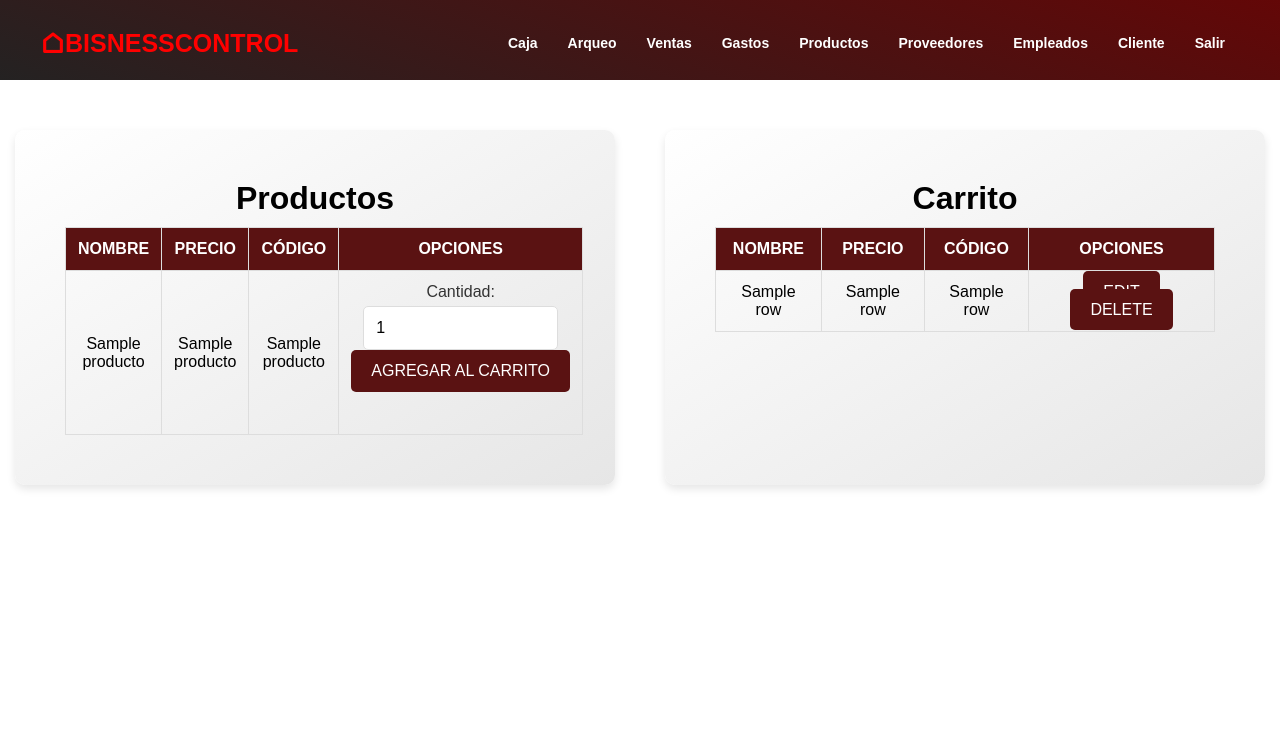
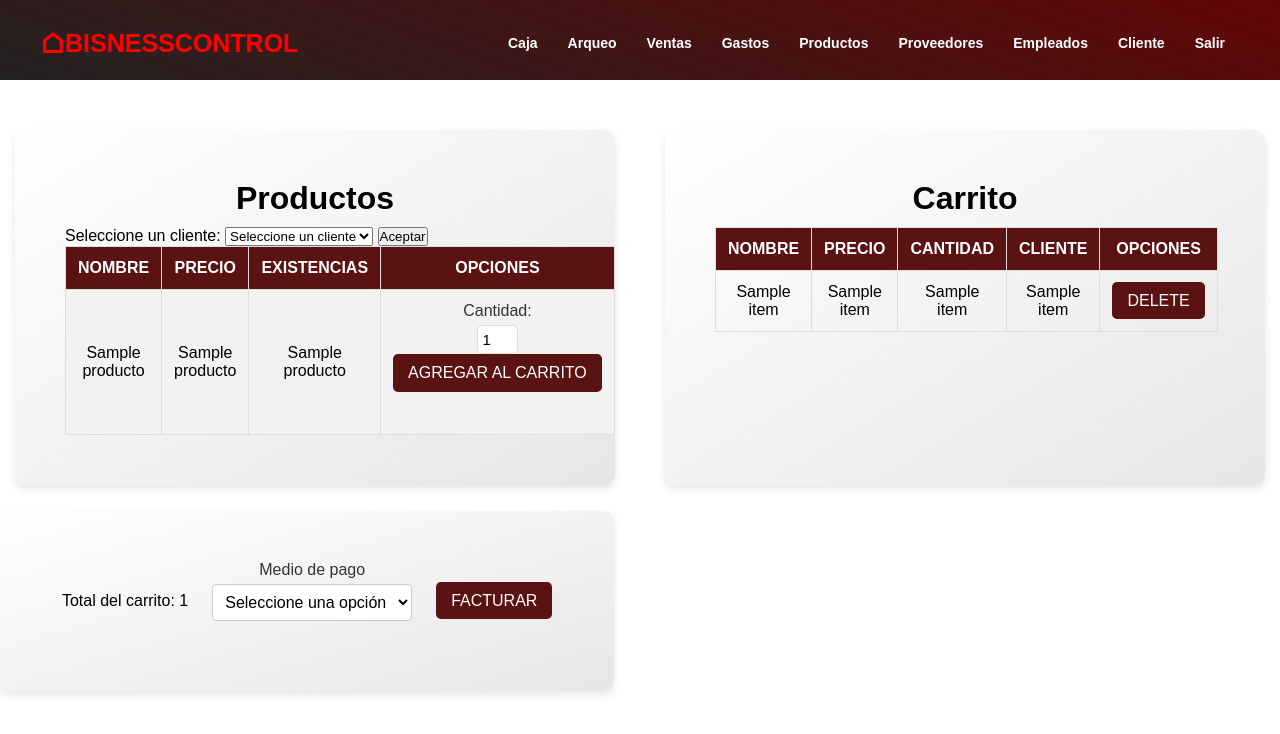
Before and after one commit to jlrssrlj/semillero, a Flask app: template Templates/caja.html in a window 1280 px wide. Shown: the top 734 px of the page. Run offline with Flask 3, Linux system fonts and the light colour scheme; the template is opened without the code that fills it: most values are stand-ins (such as "Sample title", 1, 10 or a date in 2020).

Commit message:
Vista de caja

```diff
--- a/Templates/caja.html
+++ b/Templates/caja.html
@@ -17,30 +17,48 @@
         <div class="table-section" id="tablaProductos" ">
             <h3 class="titulo">Productos</h3>
             <table class="table">
-                <!-- Encabezados de la tabla de productos -->
+
                 <thead>
                     <tr>
                         <th>Nombre</th>
                         <th>Precio</th>
-                        <th>Código</th>
+                        <th>Existencias</th>
                         <th>Opciones</th>
                     </tr>
                 </thead>
-                <!-- Cuerpo de la tabla de productos -->
+
                 <tbody>
+                    <form id="agregarForm" action="/clienteht" method="post">
+                        <div class="cliente-selector">
+                            <label for="cliente">Seleccione un cliente:</label>
+                            <select name="cliente" id="cliente" class="form-control">
+                                <option value="">Seleccione un cliente</option>
+                                {% for cliente in clientes %}
+                                    <option value="{{ cliente[0] }}" data-nombre="{{ cliente[1] }}">{{ cliente[1] }}</option>
+                                {% endfor %}
+                            </select>
+                            <input type="hidden" name="cliente_id" id="cliente_id">
+                            <input type="hidden" name="cliente_nombre" id="cliente_nombre">
+                            <button type="button" onclick="validarCliente()">Aceptar</button>
+                        </div>
+                    </form>
+
                     {% for producto in productos %}
                         <tr>
                             <td>{{ producto[1] }}</td>
                             <td>{{ producto[2] }}</td>
-                            <td>{{ producto[3] }}</td>
+                            <td>{{ producto[4] }}</td>
                             <td>
-                                <form method="post" action="/agregar" class="input-form">
+
+
+                                <form method="post" action="/agregar" class="input-form" onsubmit="validarExistencias(event)">
                                     <input type="hidden" name="idproducto" value="{{ producto[0] }}" class="form-control">
                                     <input type="hidden" name="nombre" value="{{ producto[1] }}" class="form-control">
                                     <input type="hidden" name="precio" value="{{ producto[2] }}" class="form-control">
                                     <label for="cantidad">Cantidad:</label>
                                     <input type="number" name="cantidad" id="cantidad" value="1" min="1" class="form-control">
                                     <input type="submit" value="Agregar al carrito" class="btn">
+                                </form>
                                 </form>
                             </td>
                         </tr>
@@ -49,44 +67,122 @@
             </table>
         </div>
 
-        <div class="table-section" id="tablaCarrito" ">
+        <div class="table-section" id="tablaCarrito">
             <h3 class="titulo">Carrito</h3>
             <table class="table">
+
                 <thead>
                     <tr>
                         <th>Nombre</th>
                         <th>Precio</th>
-                        <th>Código</th>
+                        <th>cantidad</th>
+                        <th>cliente</th>
                         <th>Opciones</th>
                     </tr>
                 </thead>
 
                 <tbody>
-                    {%for row in list_users %}
+                    {% for item in carrito %}
                     <tr>
-                        <td> {{row.1}}</td>
-                        <td> {{row.2}}</td>
-                        <td> {{row.3}}</td>
+                        <td>{{ item[2] }}</td>
+                        <td>{{ item[4] }}</td>
+                        <td>{{ item[5] }}</td>
+                        <td>{{ item[10] }}</td>
                         <td>
-                            <a href="/edit/{{row.0}} " class="btn btn-secondary " >Edit</a>
-                            <a href="/delete/{{row.0}} " class="btn btn-danger  btn-delete" >Delete</a>
+                            <a href="/eliminar_carrito/{{ item[0] }}" class="btn btn-danger btn-delete" data-idcarrito="{{ item[0] }}">Delete</a>
                         </td>
                     </tr>
-                    {%endfor%}
+                    {% endfor %}
                 </tbody>
+
             </table>
         </div>
+
     </div>
+    <div class="table-section" style="margin-top: 2%; text-align: center; display: flex; flex-direction: row; justify-content: space-around; align-items: center;">
+        <div>
+            {% if total_carrito %}
+                <p>Total del carrito: {{ total_carrito }}</p>
+            {% else %}
+                <p>No hay productos en el carrito</p>
+            {% endif %}
+        </div>
+        <div class="input-form">
+            <label for="pago">Medio de pago</label>
+            <select id="medio_pago" name="pago" class="form-control">
+                <option value="">Seleccione una opción</option>
+                <option value="nequi">Nequi</option>
+                <option value="daviplata">Daviplata</option>
+                <option value="efectivo">Efectivo</option>
+                <option value="credito">Crédito</option>
+            </select>
+        </div>
+        <div>
+            <a href="#" id="facturar_btn" class="btn btn-danger">FACTURAR</a>
+        </div>
 
     <script>
-        var arqueoExistente = {{ arqueo_existente|lower }};  // Asegúrate de que el valor esté en formato booleano
+        function validarCliente() {
+            var selectedCliente = document.getElementById('cliente');
+            var selectedClienteId = selectedCliente.options[selectedCliente.selectedIndex].value;
 
-        if (!arqueoExistente) {
-            alert("No hay arqueo abierto el día de hoy. Por favor, realiza la apertura de arqueo.");
+
+            if (selectedClienteId) {
+                var selectedClienteNombre = selectedCliente.options[selectedCliente.selectedIndex].getAttribute('data-nombre');
+
+                document.getElementById('cliente_id').value = selectedClienteId;
+                document.getElementById('cliente_nombre').value = selectedClienteNombre;
+
+                document.getElementById('agregarForm').submit();
+            } else {
+                alert('Por favor, seleccione un cliente.');
+            }
         }
     </script>
 
+    <script>
+        function validarExistencias(event) {
+            event.preventDefault();
 
+            const cantidadInput = event.target.querySelector('input[name="cantidad"]');
+            const filaProducto = event.target.closest('tr');
+            const existencias = parseInt(filaProducto.querySelector('td:nth-child(3)').textContent, 10);
+            const cantidad = parseInt(cantidadInput.value, 10);
+
+            if (cantidad > existencias) {
+                alert('No hay suficientes existencias para este producto.');
+            } else {
+
+                event.target.submit();
+            }
+        }
+    </script>
+
+    <script>
+        document.getElementById('facturar_btn').addEventListener('click', function(event) {
+            event.preventDefault();
+
+            let medioPago = document.getElementById('medio_pago').value;
+
+            fetch('/convertir_venta', {
+                method: 'POST',
+                body: JSON.stringify({ medioPago: medioPago }),
+                headers: {
+                    'Content-Type': 'application/json'
+                }
+            })
+            .then(response => {
+                if (response.ok) {
+                    window.location.href = '/caja'; // Redirige a caja.html
+                } else {
+                    throw new Error('Error al convertir a venta');
+                }
+            })
+            .catch(error => {
+                console.error('Error:', error);
+            });
+        });
+    </script>
 
 </body>
 </html>
--- a/static/css/caja.css
+++ b/static/css/caja.css
@@ -80,17 +80,17 @@ body {
 .input-form input[type="text"],
 .input-form input[type="password"],
 .input-form input[type="datetime-local"] {
-    width: calc(100% - 24px);
-    padding: 12px;
+    width: calc(100% - 80%);
+    padding: 5px;
     border: 1px solid #ddd;
     border-radius: 5px;
-    font-size: 16px;
+    font-size: 15px;
 }
 
 .btn {
     background-color: #5a1212;
     color: #fff;
-    padding: 12px 20px;
+    padding: 10px 15px;
     border: none;
     border-radius: 5px;
     cursor: pointer;
@@ -121,3 +121,22 @@ body {
         order: 2;
     }
 }
+
+#tablaCarrito {
+    max-height: 690px; /* Establece la altura máxima para mostrar la barra de desplazamiento */
+    overflow-y: auto; /* Agrega una barra de desplazamiento vertical cuando los datos superen la altura */
+}
+
+#tablaproducto {
+    max-height: 690px; /* Establece la altura máxima para mostrar la barra de desplazamiento */
+    overflow-y: auto; /* Agrega una barra de desplazamiento vertical cuando los datos superen la altura */
+}
+
+.input-form select {
+    font-size: 16px; /* Cambia el tamaño de la fuente */
+    padding: 8px; /* Añade espacio interno alrededor del texto dentro del select */
+    border: 1px solid #ccc; /* Añade un borde */
+    border-radius: 4px; /* Redondea las esquinas del select */
+    background-color: #fff; /* Establece un color de fondo */
+    width: 100%; /* Opcional: ajusta el ancho del select */
+}
```
Also changed, not shown: routes/caja.py (+137 -17 lines).
